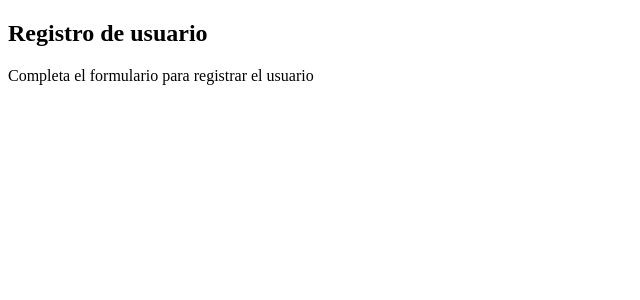
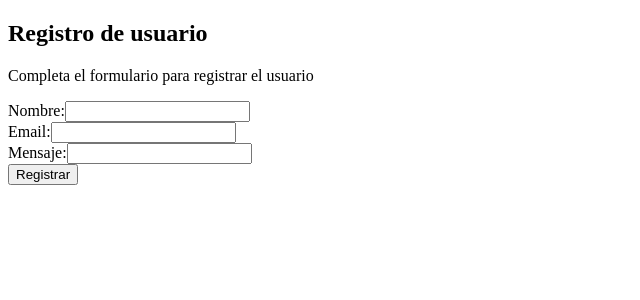
Before and after one commit to Carlosss8/Tareas-Angular-UTN.BA, an Angular app in the folder tarea-2/: page / in a window 1280 px wide. Shown: the top 300 px of the page, without its empty margins (0-640 px from the left). Built offline with nearby package versions, Linux system fonts and the light colour scheme.

Commit message:
new directivas point 3 ✔️

```diff
--- a/tarea-2/src/app/registro/registro.css
+++ b/tarea-2/src/app/registro/registro.css
@@ -0,0 +1,4 @@
+.input-error {
+    border: 2px solid red;
+    background-color: #ffe6e6;
+}
--- a/tarea-2/src/app/registro/registro.html
+++ b/tarea-2/src/app/registro/registro.html
@@ -1,3 +1,51 @@
-<h2>Registro de usuario</h2>
+<h2 [ngStyle]="{ color: form.valid ? 'green' : 'black' }">
+    Registro de usuario
+</h2>
 
 <p>Completa el formulario para registrar el usuario</p>
+
+<div>
+    <form [formGroup]="form" (ngSubmit)="enviar()">
+
+        <label for="nombre">Nombre:</label>
+        <input type="text" formControlName="nombre" [ngClass]="{
+        'input-error': form.get('nombre')?.invalid && form.get('nombre')?.touched
+      }" />
+
+        @if (form.get("nombre")?.invalid && form.get("nombre")?.touched) {
+        @for (error of errores.nombre; track error.tipo) {
+        @if (form.get('nombre')?.errors?.[error.tipo]) {
+        <p>{{ error.mensaje }}</p>
+        }
+        }
+        }
+
+        <br>
+
+        <label for="email">Email:</label>
+        <input type="email" formControlName="email" [ngClass]="{
+        'input-error': form.get('email')?.invalid && form.get('email')?.touched
+      }" />
+
+        @if (form.get("email")?.invalid && form.get("email")?.touched) {
+        @for (error of errores.email; track error.tipo) {
+        @if (form.get('email')?.errors?.[error.tipo]) {
+        <p>{{ error.mensaje }}</p>
+        }
+        }
+        }
+
+        <br>
+
+        <label for="mensaje">Mensaje:</label>
+        <input type="text" formControlName="mensaje" />
+        @if (form.get("mensaje")?.invalid && form.get("mensaje")?.touched){
+        <p>Mensaje invalido</p>
+        }
+        <br>
+        <button type="submit">Registrar</button>
+    </form>
+    @if (formEnviado) {
+    <p>¡Formulario enviado con éxito!</p>
+    }
+</div>
--- a/tarea-2/src/app/registro/registro.ts
+++ b/tarea-2/src/app/registro/registro.ts
@@ -1,10 +1,11 @@
 import { Component } from '@angular/core';
 import { FormBuilder, ReactiveFormsModule, FormGroup, Validators } from '@angular/forms';
 import { email, validate } from '@angular/forms/signals';
+import { NgClass, NgStyle } from '@angular/common';
 
 @Component({
   selector: 'app-registro',
-  imports: [ReactiveFormsModule],
+  imports: [ReactiveFormsModule, NgClass, NgStyle],
   templateUrl: './registro.html',
   styleUrl: './registro.css',
 })
@@ -12,18 +13,34 @@ export class Registro {
   form: FormGroup
   usuarios: any[] = []
 
+  errores: any = {
+    nombre: [
+      { tipo: "required", mensaje: "El nombre es obligatorio" },
+      { tipo: "minlength", mensaje: "El nombre debe tener al menos 3 caracteres" }
+    ],
+    email: [
+      { tipo: "required", mensaje: "El email es obligatorio" },
+      { tipo: "email", mensaje: "El email no tiene formato válido" }
+    ]
+  }
+
   constructor(private fb: FormBuilder) {
     this.form = this.fb.group({
-      nombre: ["", Validators.required, Validators.minLength(3)],
-      email: ["", Validators.required, Validators.email],
-      mensaje: ["", Validators.required]
+      nombre: ["", [Validators.required, Validators.minLength(3)]],
+      email: ["", [Validators.required, Validators.email]],
+      mensaje: [""]
     })
   }
 
+  formEnviado = false
+  isError = true
   enviar() {
     if (this.form.valid) {
-      this.usuarios.push(this.form.value)
-      this.form.reset
+      this.usuarios.push(this.form.value);
+      this.form.reset();
+      this.formEnviado = true;
+    } else {
+      this.form.markAllAsTouched();
     }
   }
 }
```
